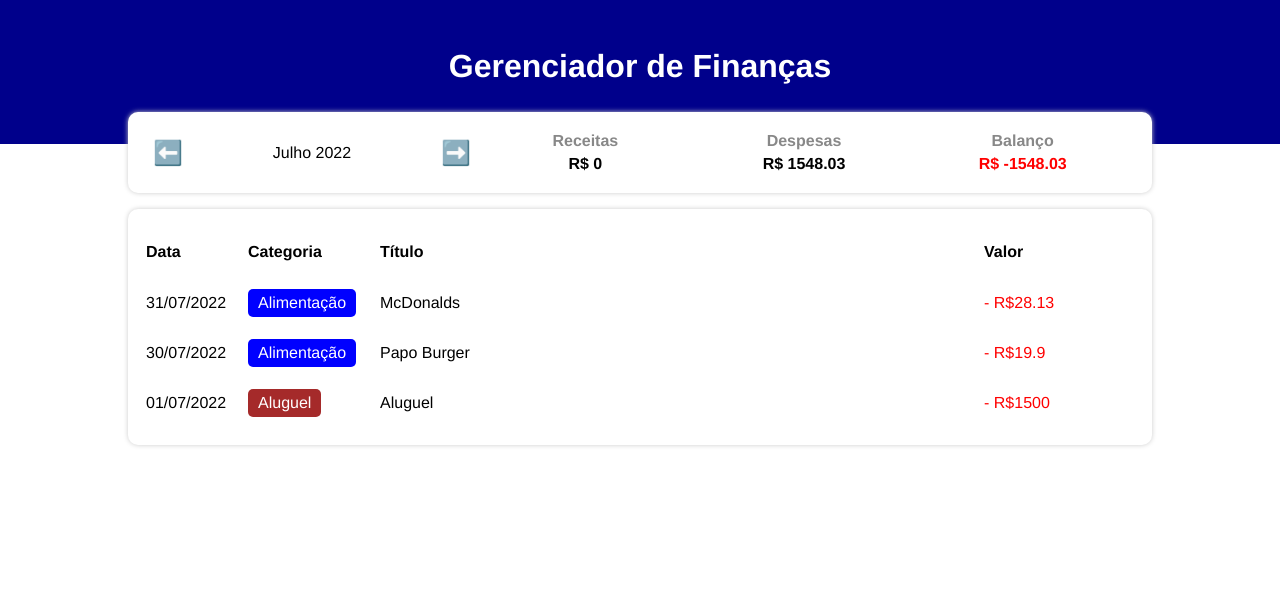
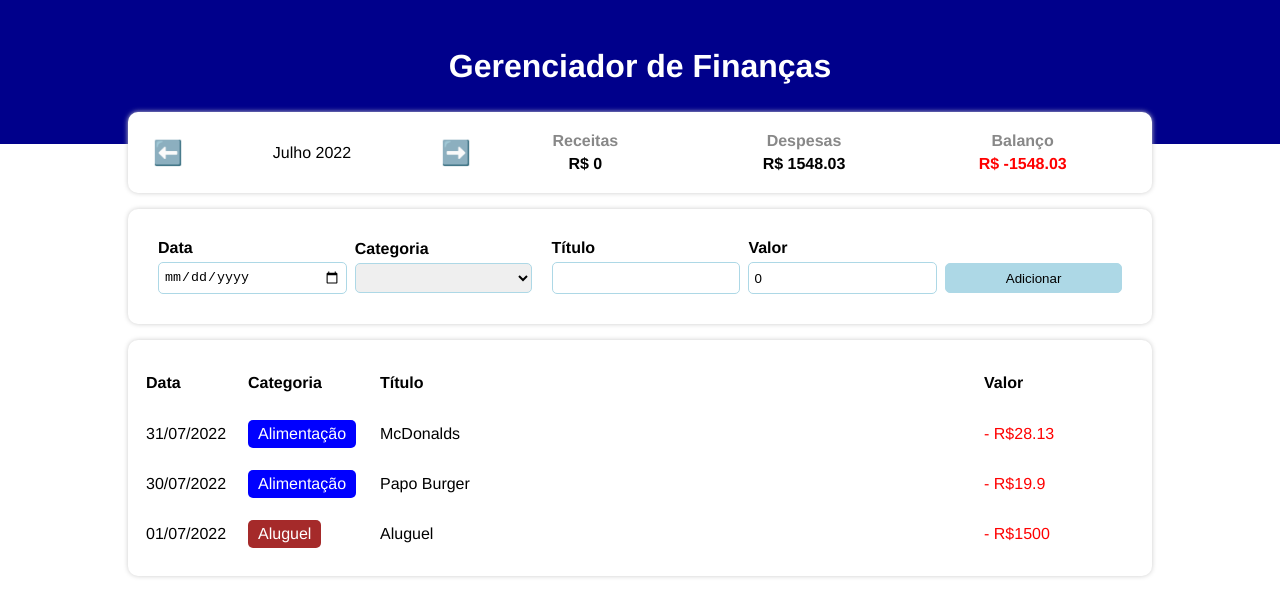
Before and after one commit to Lucas-Terto/gerenciador-de-financas-react-ts, a React (Create React App) app: page / in a window 1280 px wide. Shown: the top 616 px of the page. Built offline with nearby package versions, Linux system fonts and the light colour scheme; the HTML template or start-up script is replaced by a standard one.

Commit message:
input area

```diff
--- a/src/App.tsx
+++ b/src/App.tsx
@@ -7,6 +7,7 @@
 import { getCurrentMonth, filterListByMonth } from './helpers/dateFilter'
 import TableArea from './components/TableArea';
 import InfoArea from './components/InfoArea';
+import InputArea from './components/InputArea';
 
 function App() {
 
@@ -42,6 +43,12 @@
     setCurrentMonth(newMonth)
   }
 
+  const handleAddItem = (item: Item) => {
+    let newList = [...list];
+    newList.push(item);
+    setList(newList);
+  }
+
   return (
     <C.Container className='App'>
       <C.Header>
@@ -56,7 +63,8 @@
           expense={expense}
         />
 
-        {/**área de inserção */}
+        {/**área de inserção / 1:54:23 do curso*/}
+        <InputArea onAdd={handleAddItem}/>
 
         <TableArea list={filteredList}/>
 
--- /dev/null
+++ b/src/components/InputArea/index.tsx
@@ -0,0 +1,89 @@
+import React, {useState} from "react";
+import * as C from './styles'
+import { Item } from "../../types/Item";
+import { categories } from "../../data/categories";
+import { newDateAdjusted } from "../../helpers/dateFilter";
+
+type Props = {
+    onAdd: (item: Item) => void;
+}
+
+const InputArea = ({onAdd}:Props) => {
+
+    const [dateField, setDateField] = useState('')
+    const [categoryField, setCategoryField] = useState('')
+    const [titleField, setTitleField] = useState('')
+    const [ valueField, setValueField] = useState(0)
+
+    let categoryKey:string[] = Object.keys(categories)
+
+    const handleAddEvent = () => {
+        let errors:string[] = []
+
+        if(isNaN(new Date(dateField).getTime())){
+            errors.push('Data inválida!')
+        }
+        if(!categoryKey.includes(categoryField)){
+            errors.push('Categoria inválida!')
+        }
+        if(titleField === ''){
+            errors.push('Título vazio!');
+        }
+          if(valueField <= 0){
+            errors.push('Valor inválido!');
+        }
+
+        if(errors.length > 0) {
+            alert(errors.join("\n"));
+        } else {
+            onAdd({
+              date: newDateAdjusted(dateField),
+              category: categoryField,
+              title: titleField,
+              value: valueField
+            });
+            clearFields();
+        }
+    }
+
+    const clearFields = () => {
+        setDateField('');
+        setCategoryField('');
+        setTitleField('');
+        setValueField(0);
+    }
+
+    return (
+        <C.Container>
+        <C.InputLabel>
+          <C.InputTitle>Data</C.InputTitle>
+          <C.Input type="date" value={dateField} onChange={e => setDateField(e.target.value)} />
+        </C.InputLabel>
+        <C.InputLabel>
+          <C.InputTitle>Categoria</C.InputTitle>
+          <C.Select value={categoryField} onChange={e => setCategoryField(e.target.value)}>
+            <>
+              <option></option>
+              {categoryKey.map((key, index) => (
+                <option key={index} value={key}>{categories[key].title}</option>
+              ))}
+            </>
+          </C.Select>
+        </C.InputLabel>
+        <C.InputLabel>
+          <C.InputTitle>Título</C.InputTitle>
+          <C.Input type="text" value={titleField} onChange={e => setTitleField(e.target.value)} />
+        </C.InputLabel>
+        <C.InputLabel>
+          <C.InputTitle>Valor</C.InputTitle>
+          <C.Input type="number" value={valueField} onChange={e => setValueField(parseFloat(e.target.value))} />
+        </C.InputLabel>
+        <C.InputLabel>
+          <C.InputTitle>&nbsp;</C.InputTitle>
+          <C.Button onClick={handleAddEvent}>Adicionar</C.Button>
+        </C.InputLabel>
+      </C.Container>
+    )
+}
+
+export default InputArea
--- /dev/null
+++ b/src/components/InputArea/styles.ts
@@ -0,0 +1,53 @@
+import styled from "styled-components";
+
+export const Container = styled.div`
+    background-color: #fff;
+    box-shadow: 0px 0px 5px #ccc;
+    padding: 20px;
+    border-radius: 10px;
+    margin-top: 1em;
+    display: flex;
+    align-items: center;
+`
+
+export const InputLabel = styled.label`
+    flex: 1;
+    margin: 10px;
+`
+
+export const InputTitle = styled.div`
+    font-weight: bold;
+    margin-bottom: 5px;
+`
+
+export const Input = styled.input`
+    width: 100%;
+    height: 30px;
+    padding: 0 5px;
+    border: 1px solid lightblue;
+    border-radius: 5px;
+`
+
+export const Select = styled.select`
+    width: 100%;
+    height: 30px;
+    padding: 0 5px;
+    border: 1px solid lightblue;
+    border-radius: 5px;
+`
+
+export const Button = styled.button`
+    width: 100%;
+    height: 30px;
+    padding: 0 5px;
+    border: 1px solid lightblue;
+    border-radius: 5px;
+    background-color: lightblue;
+    color: black;
+    cursor: pointer;
+    transition: .3s;
+    &:hover {
+        background-color: blue;
+        color: white;
+    }
+`
--- a/src/helpers/dateFilter.ts
+++ b/src/helpers/dateFilter.ts
@@ -44,6 +44,10 @@
         'Maio', 'Junho', 'Julho','Agosto','Setembro',
         'Outubro', 'Novembro', 'Dezembro',
     ]
-
     return `${months[parseInt(month)-1]} ${year}`
 }
+
+export const newDateAdjusted = (dateField:string) => {
+    let [year, month, day] = dateField.split('-')
+    return new Date(parseInt(year), parseInt(month)-1, parseInt(day))
+}
```
